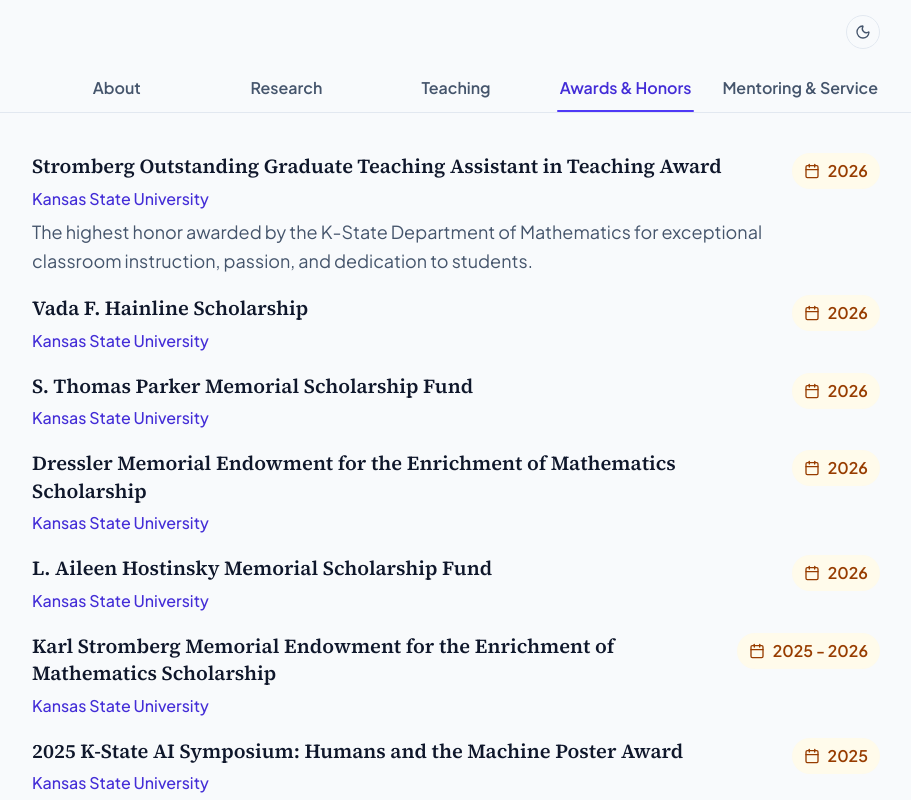
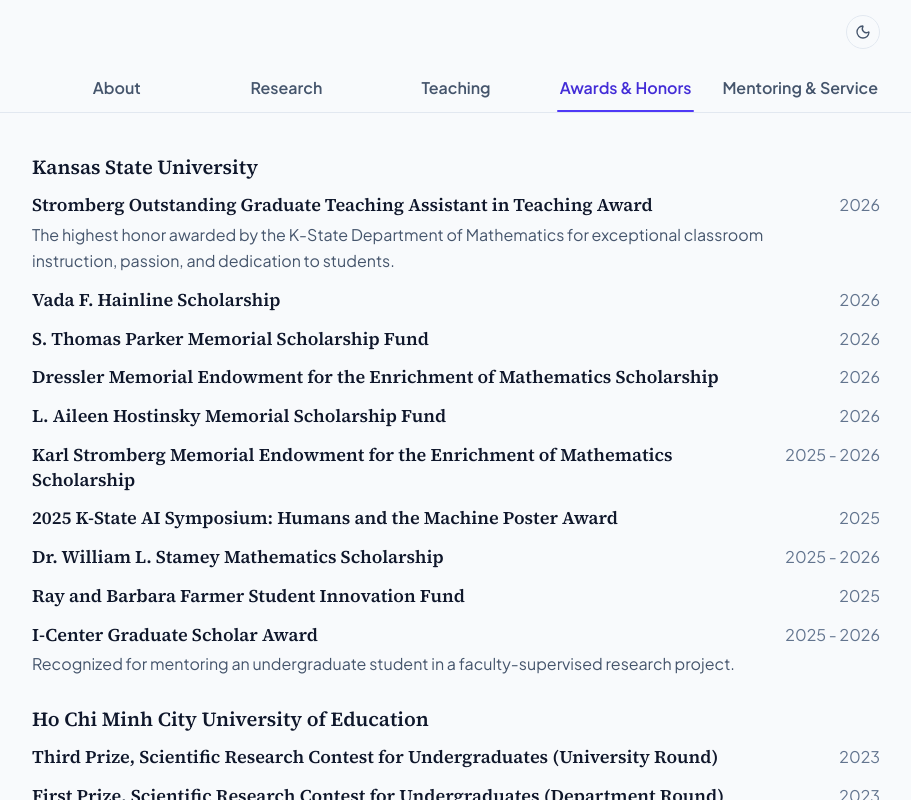
Before and after one commit to nhungnh-dot/nhungnh-dot.github.io, a React (Vite) app: page / in a window 1280 px wide. Both pictures are taken after a click on the tab "Awards & Honors". Shown: the top 800 px of the page, without its empty margins (184-1095 px from the left). Built offline with nearby package versions, Linux system fonts and the light colour scheme.

Commit message:
Group awards by institution and simplify award rows

```diff
--- a/src/components/AwardsHonors.tsx
+++ b/src/components/AwardsHonors.tsx
@@ -1,37 +1,41 @@
 import React from 'react';
-import { Calendar } from 'lucide-react';
 import { AWARDS_HONORS_LIST } from '../data/academicData';
 
 export const AwardsHonors: React.FC = () => {
+  const institutions = [...new Set(AWARDS_HONORS_LIST.map(award => award.institution))];
+
   return (
     <section id="awards" className="py-8 sm:py-10">
       <div className="max-w-4xl mx-auto px-4 sm:px-6">
-
-        <div className="space-y-4 sm:space-y-5">
-          {AWARDS_HONORS_LIST.map((award) => (
+        <div className="space-y-6 sm:space-y-7">
+          {institutions.map(institution => (
+            <section key={institution} aria-label={institution}>
+              <h2 className="mb-3 text-base sm:text-lg font-semibold text-slate-900 dark:text-slate-100 font-serif-academic">
+                {institution}
+              </h2>
+              <div className="space-y-3 sm:space-y-3.5">
+                {AWARDS_HONORS_LIST.filter(award => award.institution === institution).map(award => (
                   <article
                     key={award.id}
-              className="flex flex-col sm:flex-row sm:items-start sm:justify-between gap-3 sm:gap-6"
+                    className="flex flex-col sm:flex-row sm:items-start sm:justify-between gap-1 sm:gap-4"
                   >
-              <div className="flex-1 min-w-0">
-                <h3 className="font-semibold text-base sm:text-lg text-slate-900 dark:text-slate-100 font-serif-academic leading-snug">
+                    <div className="min-w-0 flex-1">
+                      <h3 className="text-sm sm:text-base font-semibold text-slate-900 dark:text-slate-100 font-serif-academic leading-snug">
                         {award.title}
                       </h3>
-                <p className="text-sm text-indigo-700 dark:text-indigo-300 mt-1.5 font-medium">
-                  {award.institution}
-                </p>
                       {award.description && (
-                  <p className="text-sm sm:text-base text-slate-600 dark:text-slate-400 leading-relaxed mt-1.5 max-w-3xl">
+                        <p className="mt-1 text-sm text-slate-600 dark:text-slate-400 leading-relaxed">
                           {award.description}
                         </p>
                       )}
                     </div>
-
-              <span className="inline-flex items-center gap-2 self-start rounded-full bg-amber-50 px-3 py-1.5 text-sm text-amber-800 dark:bg-amber-950/45 dark:text-amber-300 whitespace-nowrap flex-shrink-0 font-semibold sm:text-right">
-                <Calendar className="w-4 h-4" aria-hidden="true" />
+                    <span className="shrink-0 text-sm text-slate-500 dark:text-slate-400 sm:pl-4">
                       {award.year}
                     </span>
                   </article>
+                ))}
+              </div>
+            </section>
           ))}
         </div>
       </div>
```
Lines whose indentation alone changed are shown as unchanged.
